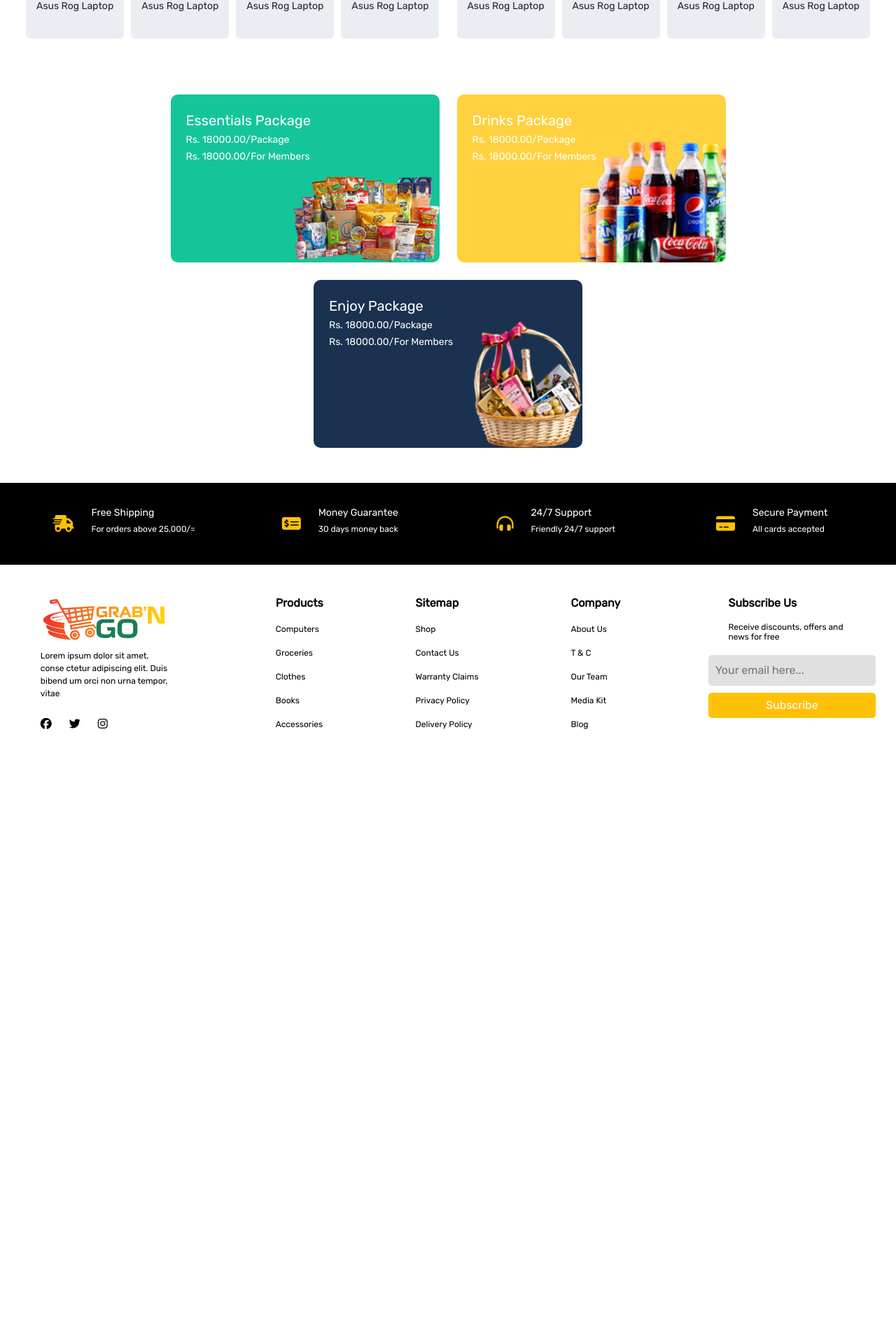
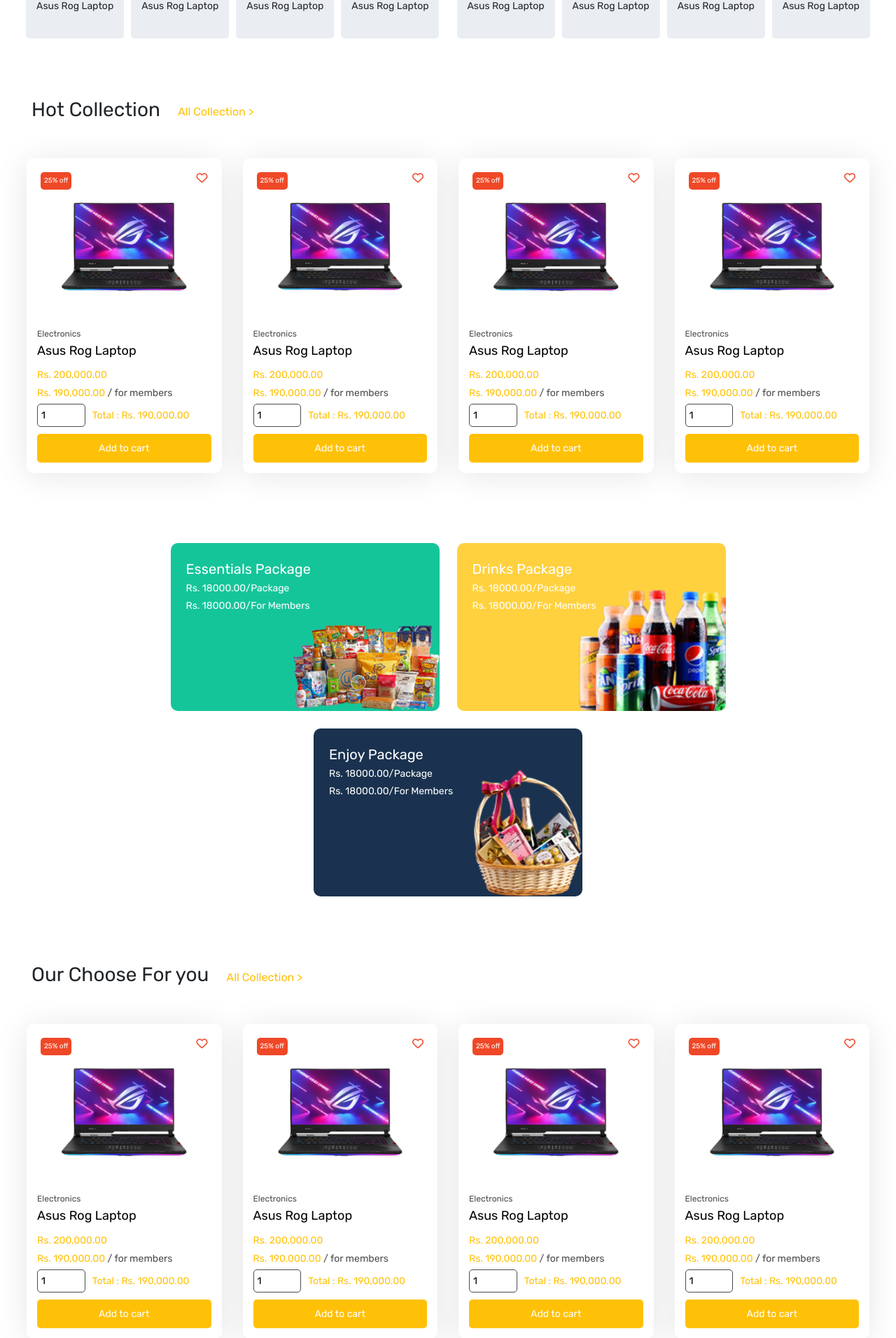
Before and after one commit to knirooshan/Grab-n-Go, a PHP site: page / in a window 1280 px wide. Shown: the part 2153-4065 px from the top of the page at 70% size. Before the commit the page ends 3195 px from the top, so only its background shows below. Run offline with PHP 8.4, Linux system fonts and the light colour scheme; some libraries are stand-ins or nearby versions.

Commit message:
Our choice, Hot Collection Sections

```diff
--- a/assests/css/product-slider.css
+++ b/assests/css/product-slider.css
@@ -2,6 +2,11 @@
     padding: 25px 25px 35px 25px;
     background: rgba(255, 199, 14, 0.01);
     overflow: hidden; /* Hide extra slides */
+}
+
+.hc-slider-main{
+    padding: 25px 25px 35px 25px;
+    background: #fff;
 }
 
 .product-content-main{
@@ -45,7 +50,14 @@
     background-color: rgba(255, 197, 14, 0.01);
 }
 
-#productCarousel {
+#productCarousel{
+    display: flex;
+    justify-content: flex-start;
+    gap: 80px;
+    transition: transform 1s ease;
+}
+
+.hot-collection{
     display: flex;
     justify-content: flex-start;
     gap: 80px;
@@ -74,6 +86,13 @@
     font-size: 12px;
 }
 
+.collection-content-main{
+    display: flex;
+    align-items: center;
+    gap: 30px;
+    padding: 15px;
+}
+
 /* Responsive Media Queries */
 @media (min-width: 768px) {
     .ps-single-slide {
@@ -81,6 +100,10 @@
     }
 
     #productCarousel{
+        gap: 50px;
+    }
+
+    .hot-collection{
         gap: 50px;
     }
 }
@@ -93,4 +116,8 @@
     #productCarousel{
         gap: 30px;
     }
+
+    .hot-collection{
+        gap: 30px;
+    }
 }
--- /dev/null
+++ b/hot-collection.php
@@ -0,0 +1,32 @@
+<link href="./assests/css/product-slider.css" rel="stylesheet">
+
+<div class="hc-slider-main">
+    <div class="container">
+        <div class="row">
+            <div class="product-slider">
+                <div class="row product-slider-header">
+                    <!-- product Slider Heading and Link (Left side) -->
+                    <div class="col-6 slider-up-left">
+                        <h3>Hot Collection</h3>
+                        <a href="#" class="product-offers" style="color: #ffc107;">All Collection ></a>
+                    </div>
+                </div>
+            </div>
+        </div>
+
+        <!-- product Slider (Second Row) -->
+        <div class="row">
+            <div class="collection-content-main">
+
+                <?php
+                    for ($x = 1; $x <= 4; $x++) {
+                        echo '<div class="hc-single-slide" style="box-shadow: 0px 4px 46px 0px #0000001A; border-radius: 10px;">';
+                        include('product-loop-item.php');
+                        echo '</div>';
+                    }
+                ?>
+
+            </div>
+        </div>
+    </div>
+</div>
--- a/index.php
+++ b/index.php
@@ -64,7 +64,9 @@
     <?php include('category-slider.php'); ?>
     <?php include('product-slider.php'); ?>
     <?php include('hot-offers.php'); ?>
+    <?php include('hot-collection.php'); ?>
     <?php include('bottom-banners.php'); ?>
+    <?php include('our-choice.php'); ?>
 
 </main>
 
--- /dev/null
+++ b/our-choice.php
@@ -0,0 +1,32 @@
+<link href="./assests/css/product-slider.css" rel="stylesheet">
+
+<div class="hc-slider-main">
+    <div class="container">
+        <div class="row">
+            <div class="product-slider">
+                <div class="row product-slider-header">
+                    <!-- product Slider Heading and Link (Left side) -->
+                    <div class="col-6 slider-up-left">
+                        <h3>Our Choose For you</h3>
+                        <a href="#" class="product-offers" style="color: #ffc107;">All Collection ></a>
+                    </div>
+                </div>
+            </div>
+        </div>
+
+        <!-- product Slider (Second Row) -->
+        <div class="row">
+            <div class="collection-content-main">
+
+                <?php
+                    for ($x = 1; $x <= 4; $x++) {
+                        echo '<div class="hc-single-slide" style="box-shadow: 0px 4px 46px 0px #0000001A; border-radius: 10px;">';
+                        include('product-loop-item.php');
+                        echo '</div>';
+                    }
+                ?>
+
+            </div>
+        </div>
+    </div>
+</div>
```
